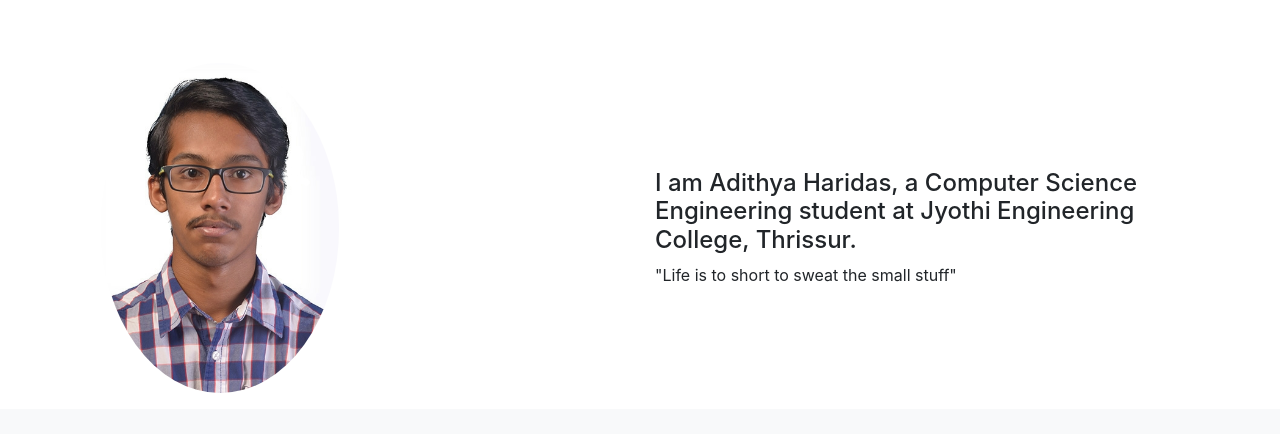
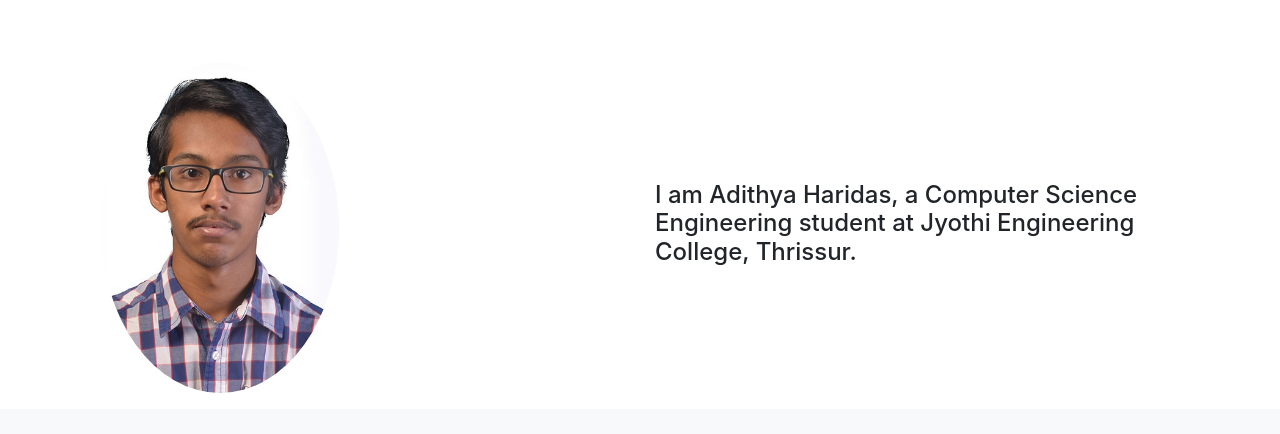
Before and after one commit to adithyaharidas395/AdithyaHaridas_website, a plain HTML site: page index.html in a window 1280 px wide. Shown: the part 81-515 px from the top of the page. Drawn offline with nearby package versions, Linux system fonts and the light colour scheme.

Commit message:
four commit

```diff
--- a/index.html
+++ b/index.html
@@ -49,7 +49,7 @@
           </div>
           <div class="col-md-6">
             <h4>I am Adithya Haridas, a Computer Science Engineering student at Jyothi Engineering College, Thrissur.</h4>
-            <p4>"Life is to short to sweat the small stuff"</p4>
+
 
           </div>
         </div>
```
